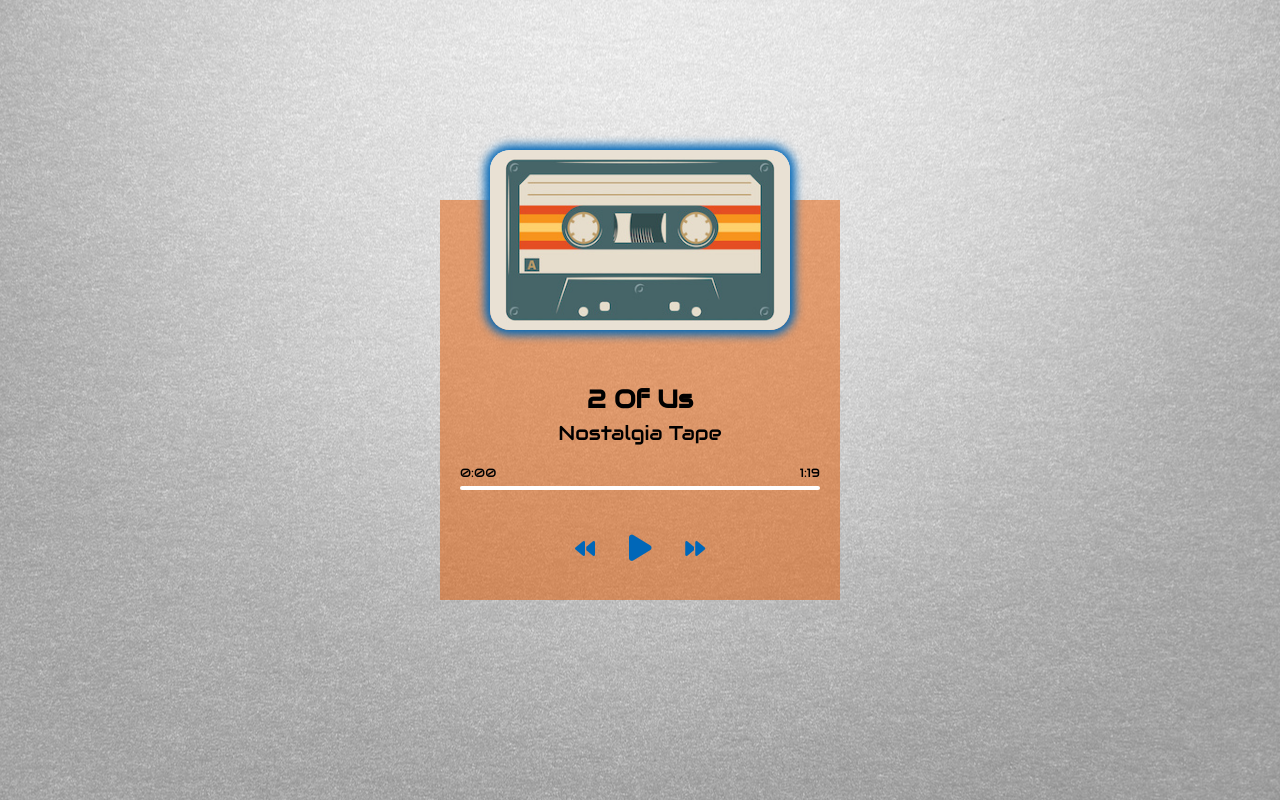
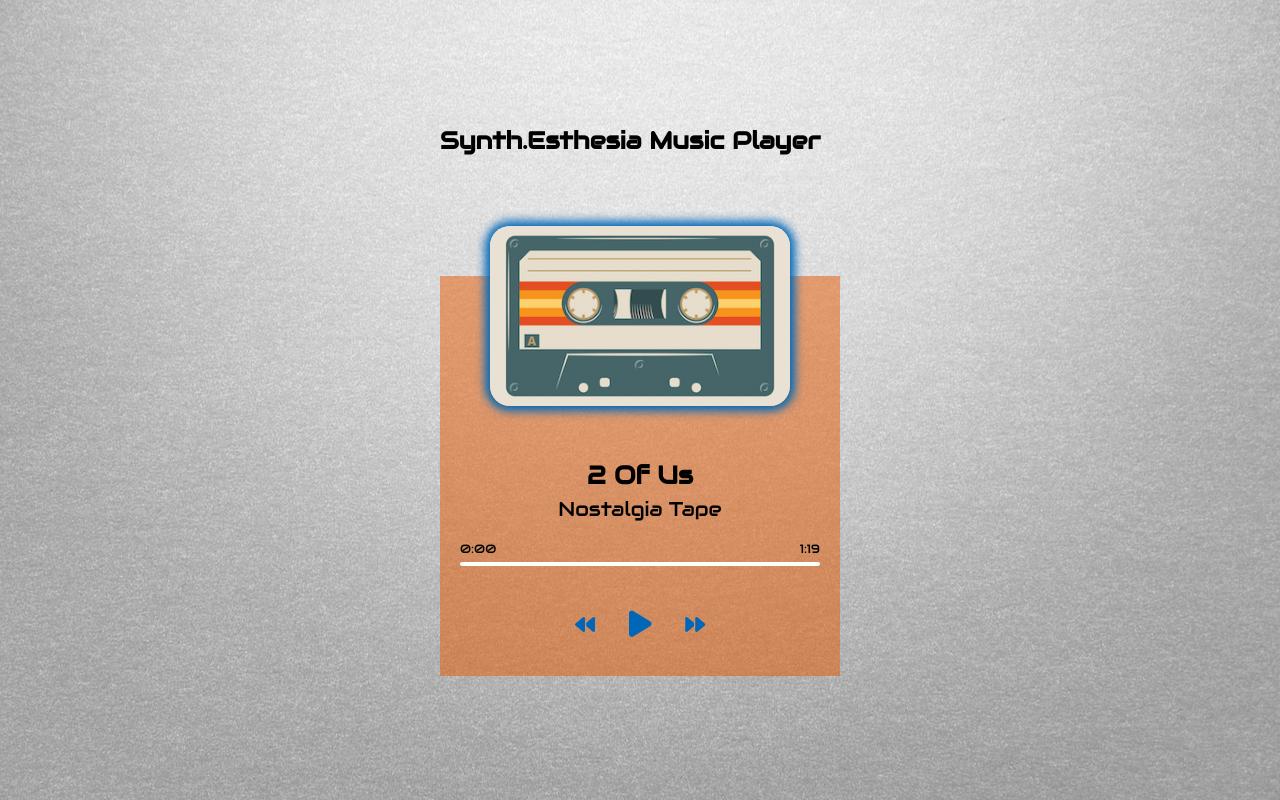
Before and after one commit to Al3xandruF/synth.esthesia_music_player_project-2, a plain HTML site: page index.html in a window 1280 px wide. Drawn offline with Linux system fonts and the light colour scheme.

Commit message:
Add player title

```diff
--- a/assets/css/style.css
+++ b/assets/css/style.css
@@ -44,6 +44,12 @@ body {
   object-fit: cover;
   border-radius: 20px;
   box-shadow: 0px 0px 10px 5px rgba(0, 103, 184, 1);
+}
+
+/*Player Title*/
+h1 {
+  margin-top: 0;
+  margin-bottom: 120px;
 }
 
 h2 {
--- a/index.html
+++ b/index.html
@@ -11,6 +11,8 @@
 </head>
 
 <body>
+    <div id="main-content">
+        <h1>Synth.Esthesia Music Player</h1>
         <div class="player-container">
             <!-- Song -->
             <div class="img-container">
@@ -34,6 +36,7 @@
                 <i class="fas fa-forward" id="next" title="Next"></i>
             </div>
         </div>
+    </div>
     <!-- Script -->
     <script src="assets/js/script.js"></script>
 </body>
```
Lines whose indentation alone changed are shown as unchanged.
